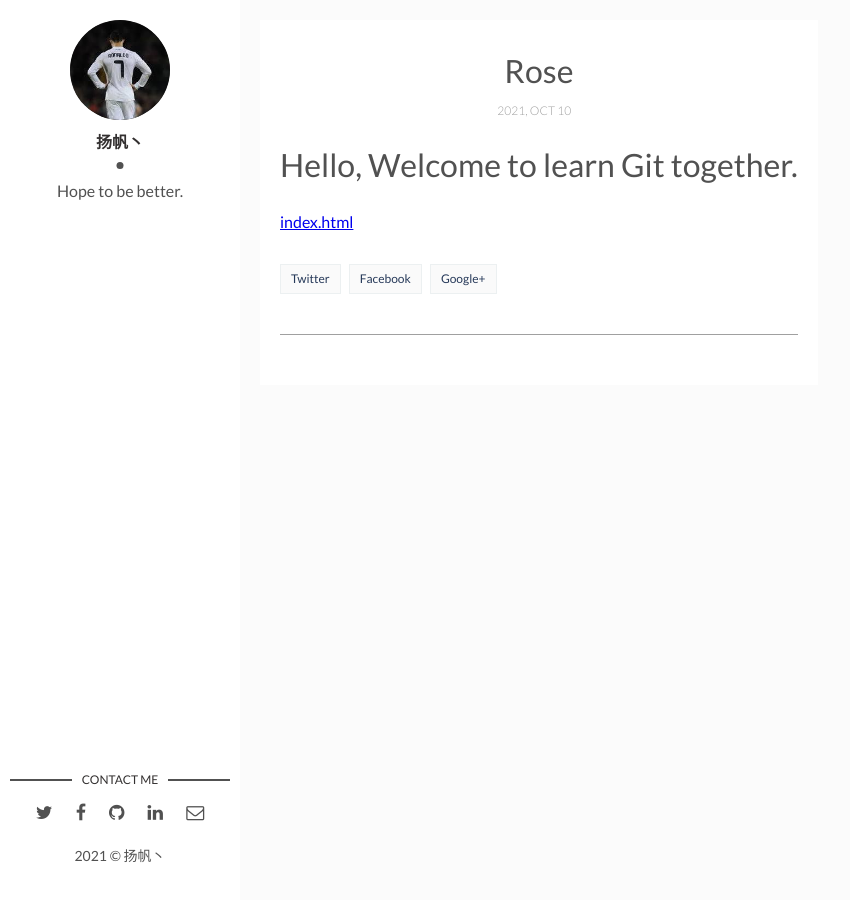
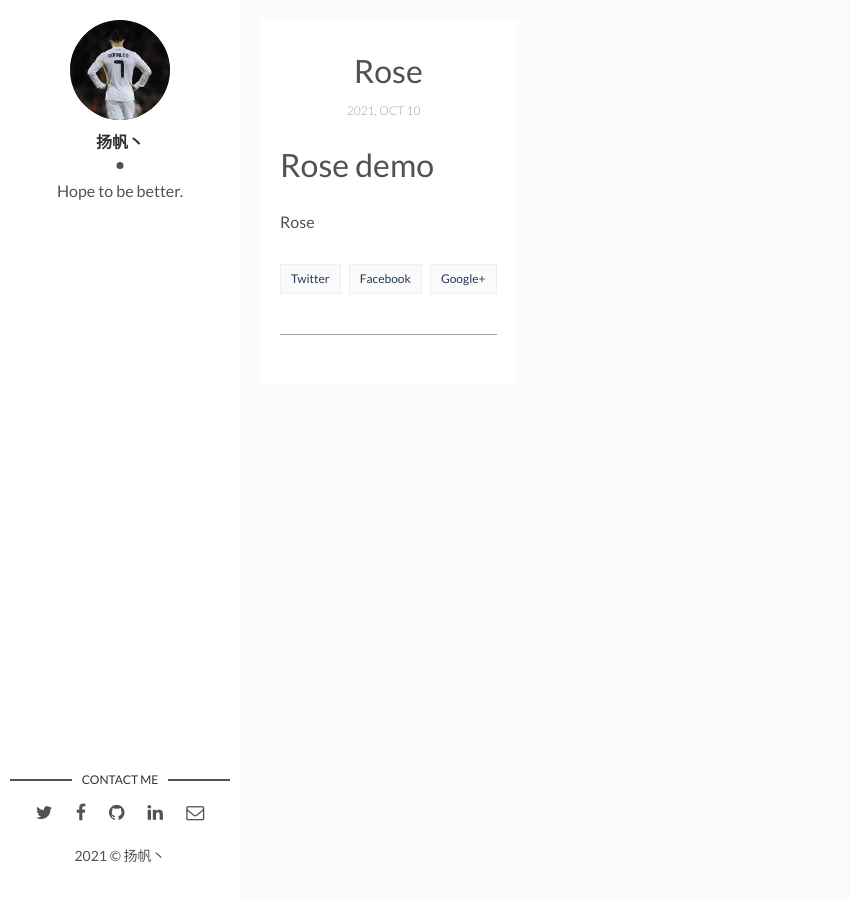
Before and after one commit to HalaMadridCR7/HalaMadridCR7, a Jekyll site: the page built from _posts/2021-10-10-Rose.md, in a window 1280 px wide. Shown: the whole page, without its empty margins (0-850 px from the left). Built offline with Jekyll 4.4.1, drawn with Linux system fonts in a browser that asks for light colours; our own code applies the rules of GitHub Pages for plain Markdown files; comment, search, counter and statistics services are not loaded.

Commit message:
edit rose.md

```diff
--- a/_posts/2021-10-10-Rose.md
+++ b/_posts/2021-10-10-Rose.md
@@ -1,3 +1,3 @@
-# Hello, Welcome to learn Git together.
+# Rose demo
 
- [index.html](../rose/index.html)
+Rose
```
